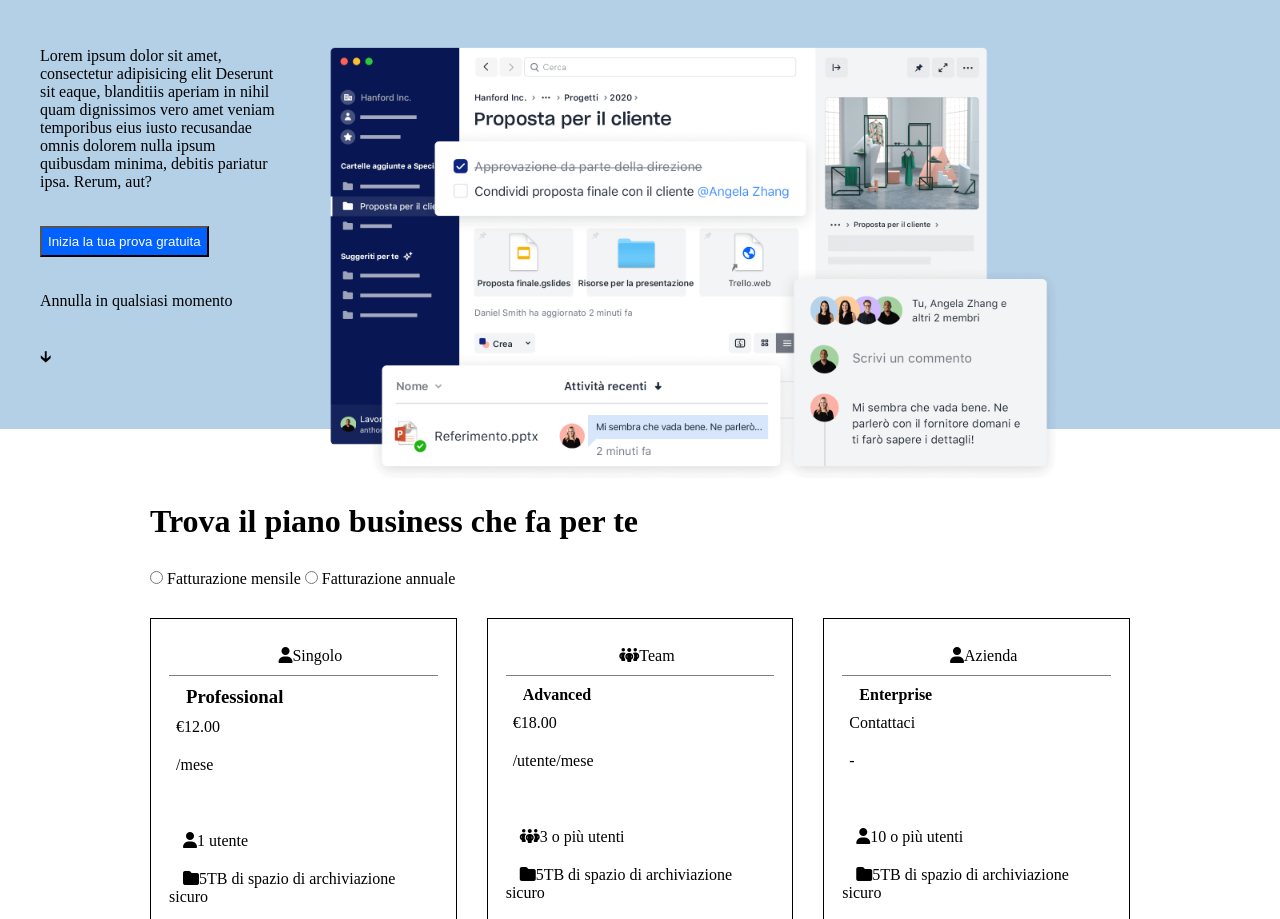
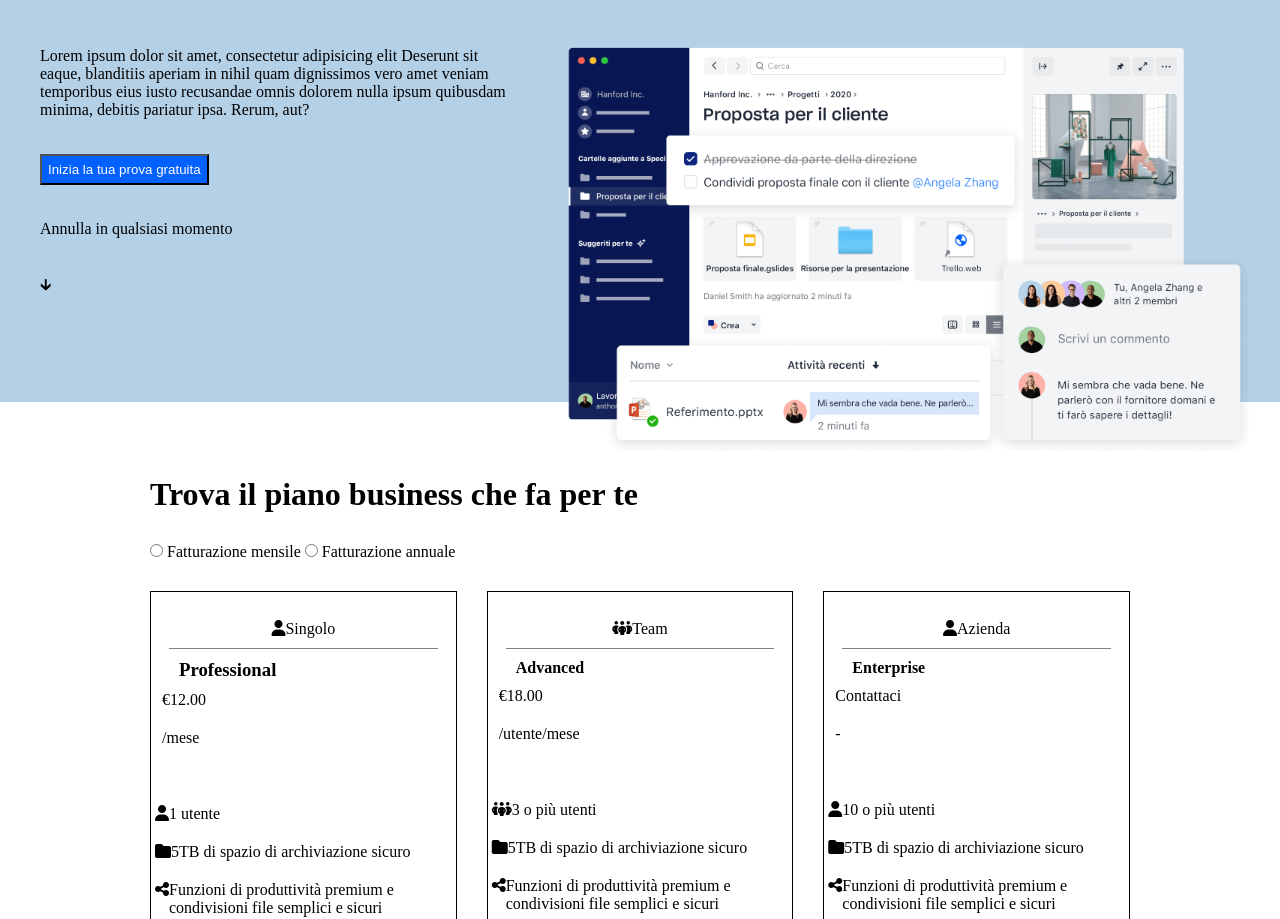
Before and after one commit to luca-masera/htmlcss-dropbox, a plain HTML site: page index.html in a window 1280 px wide. Shown: the part 419-1338 px from the top of the page. Drawn offline with Linux system fonts and the light colour scheme.

Commit message:
correzioni html+css

```diff
--- a/css/index.css
+++ b/css/index.css
@@ -9,6 +9,7 @@ ul{
 
 li{
     padding-bottom: 20px;
+    text-indent: -7px;
 }
 button{
     background-color: #0061FE;
@@ -112,13 +113,10 @@ padding: 10px;
     flex-wrap: wrap;
 }
 
-
-
 .colonna{
     width: calc(100% / 3 - 20px);
     border: 1px solid black;
     padding: 18px;
-    text-indent: 7px;
 }
 
 .colonna-header{
@@ -144,11 +142,11 @@ padding: 10px;
     flex-direction: column;
 }
 .small-box{
-    width: 20%;
+    width: 40%;
     padding-top: 50px;
 }
 .large-box{
-    width: 80%;
+    width: 60%;
 }
 .padding1{
     padding: 36px;
--- a/index.html
+++ b/index.html
@@ -48,7 +48,7 @@
                     <span class="padding-top">&#129139;</span>
                 </div>
                 <div class="debug d-flex-p large-box">
-                    <img class="img large-box position-relative" src="img/jumbo.png" alt="jumbo">
+                    <img class="img position-relative" src="img/jumbo.png" alt="jumbo">
                 </div>
             </div>
         </div>
```
